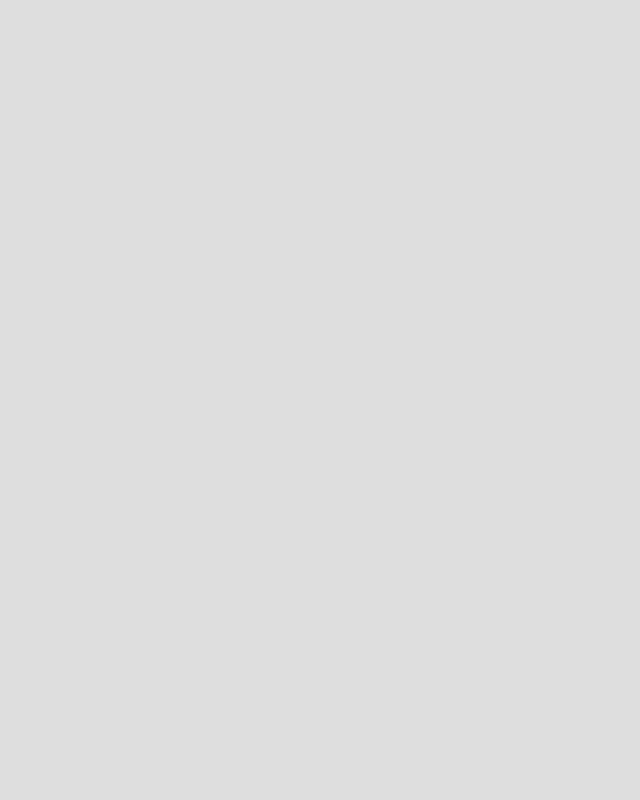
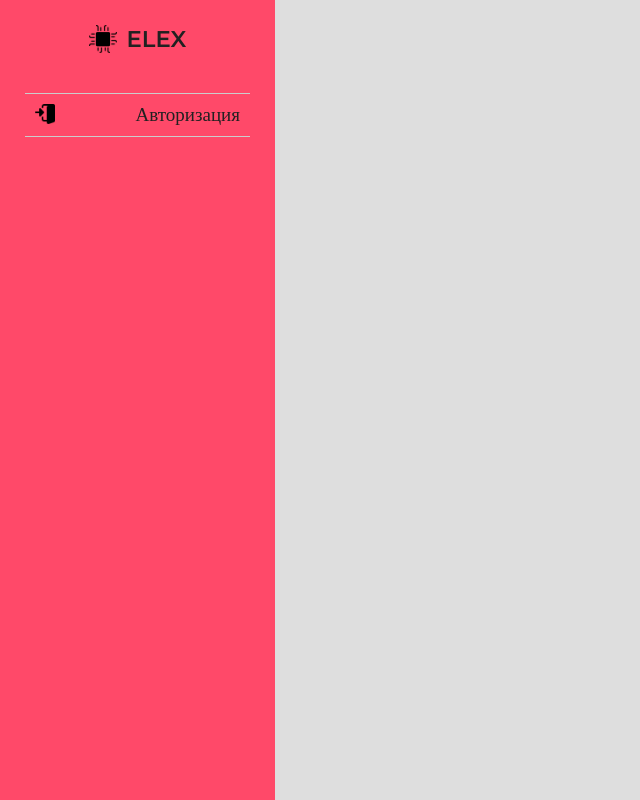
Before and after one commit to ccharmai/elex, a Nuxt app in the folder elex-frontend/: page /login in a window 1280 px wide. Before the commit this address had no page. Shown: the whole page, without its empty margins (0-640 px from the left). Built offline with nearby package versions, Linux system fonts and the light colour scheme; a web font is replaced by a local one.

Commit message:
Add left-side menu

```diff
--- /dev/null
+++ b/elex-frontend/components/base/TheMenu.vue
@@ -0,0 +1,89 @@
+<template>
+	<div class="base_menu__wrapper">
+		<div class="menu-content">
+			<nuxt-link to="/" class="nuxt-link">
+				<div class="title-compose">
+					<img src="/icon.png" alt="icon">
+					<div class="title">ELEX</div>
+				</div>
+			</nuxt-link>
+			<div class="menu-slot">
+				<!-- no-auth-slot -->
+				<div class="no-auth menu-list">
+					<div class="menu-item" v-for="(item, index) in noAuthSlot" :key="index">
+						<nuxt-link :to="item.url" class="nuxt-link">
+							<div class="link-compose">
+								<div class="icon"><img v-if="item.icon" :src="item.icon" alt="menu icon"></div>
+								<div class="item-title">{{ item.title }}</div>
+							</div>
+						</nuxt-link>
+					</div>
+				</div>
+				<!-- auth-slot -->
+			</div>
+		</div>
+	</div>
+</template>
+
+<script>
+export default {
+	data() {return {
+		noAuthSlot: [
+			{
+				title: 'Авторизация',
+				icon: '/icons/enter.png',
+				url: '/login',
+			},
+		],
+	}},
+}
+</script>
+
+<style lang="scss">
+	@import "~/assets/scss/vars.scss";
+	.base_menu__wrapper {
+		height: 100vh;
+		width: 275px;
+		background-color: $primaryColor;
+		position: fixed;
+		top: 0;
+		left: 0;
+		.menu-content {
+			width: 100%;
+			height: 100%;
+			padding: 25px;
+		}
+		.title-compose {
+			display: flex;
+			justify-content: center;
+			img {
+				width: 28px;
+			}
+			.title {
+				margin-left: 10px;
+			}
+		}
+		.menu-slot {
+			margin-top: 40px;
+		}
+		.menu-item {
+			border-bottom: 1px solid rgb(204, 204, 204);
+			&:first-child {
+				border-top: 1px solid rgb(204, 204, 204);
+			}
+			padding: 10px;
+			.link-compose {
+				$iconSize: 20px;
+				display: flex;
+				justify-content: space-between;
+				.icon, .icon img {
+					width: $iconSize;
+					height: $iconSize;
+				}
+				.item-title {
+					margin-left: 10px;
+				}
+			}
+		}
+	}
+</style>
--- a/elex-frontend/layouts/default.vue
+++ b/elex-frontend/layouts/default.vue
@@ -1,5 +1,22 @@
 <template>
-  <div>
-    <Nuxt />
-  </div>
+	<div class="layout_default__wrapper">
+		<TheMenu />
+		<Nuxt class="main-content" />
+	</div>
 </template>
+
+<script>
+import TheMenu from '~/components/base/TheMenu.vue';
+
+export default {
+	components: { TheMenu, },
+}
+</script>
+
+<style lang="scss" scoped>
+	.layout_default__wrapper {
+		.main-content {
+			margin-left: 275px;
+		}
+	}
+</style>
--- /dev/null
+++ b/elex-frontend/pages/login/index.vue
@@ -0,0 +1,14 @@
+<template>
+	<div class="page_login__wrapper"></div>
+</template>
+
+<script>
+export default {
+
+}
+</script>
+
+<style lang="scss">
+	@import "~/assets/scss/vars.scss";
+	.page_login__wrapper {}
+</style>
```
Also changed, not shown: elex-frontend/static/icon.png (added), elex-frontend/static/icons/enter.png (added).
